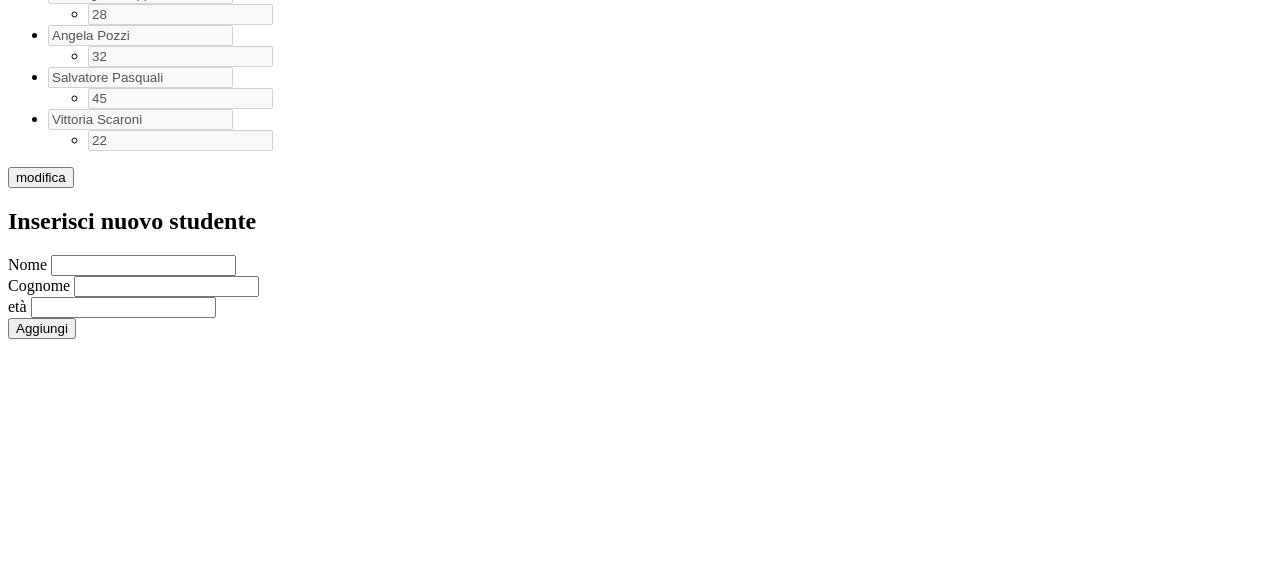
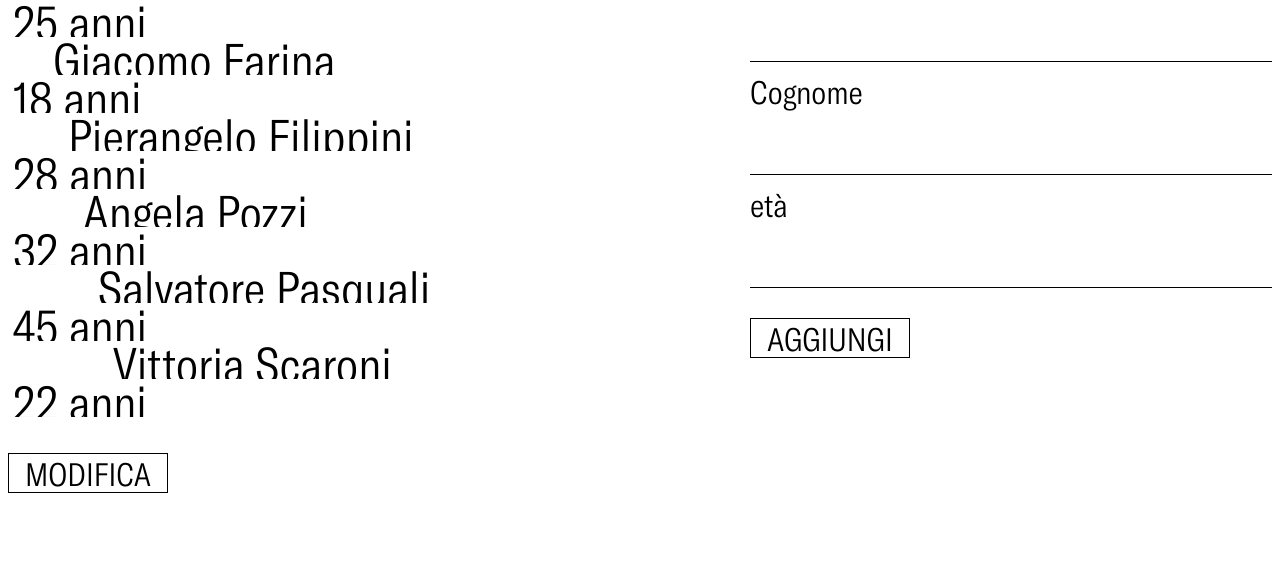
Before and after one commit to catanielena/js-oggetti-studenti, a plain HTML site: page index.html in a window 1280 px wide. Shown: the part 223-800 px from the top of the page. Drawn offline with Linux system fonts and the light colour scheme.

Commit message:
Add: style

```diff
--- a/css/style.css
+++ b/css/style.css
@@ -1,11 +1,132 @@
+/* reset  */
+* {
+    box-sizing: border-box;
+    margin: 0;
+    padding: 0;
+}
+/* typo */
+@font-face {
+    font-family: GT-America-Condensed-Regular;
+    src: url(../font/GT-America-Condensed-Light.otf);
+}
+
+h1 {
+    font-weight: 100;
+    font-size: 5rem;
+    font-family: GT-America-Condensed-Regular;
+
+}
+h2 {
+    font-weight: 300;
+}
+/* common */
+body {
+    padding: .5rem;
+    font-family: GT-America-Condensed-Regular;
+}
+
+.wrapper {
+    display: grid;
+    row-gap: 10px;
+    grid-template-columns: 2fr 1fr;
+}
+ul {
+    list-style: none;
+}
+
+input {
+    background-color: transparent;
+    border: none;
+    font-size: 3rem;
+    font-family: GT-America-Condensed-Regular;
+    height: 3rem;
+    font-weight: 300;
+    border-bottom: 1px solid;
+    margin: .5px 0;
+
+}
+
+:disabled {
+    color: #000;
+}
+
+input:disabled {
+    height: 2rem;
+    border: none;
+    margin: 0;
+
+}
+/* button */
+button {
+    background-color: transparent;
+    border: 1px solid;
+    font-family: GT-America-Condensed-Regular;
+    text-transform: uppercase;
+    margin: 20px 0;
+
+}
+
+.btn {
+    font-size: 2rem;
+    padding: 0 1rem;
+    cursor: pointer;
+}
+/* class */
+#class {
+    grid-column: 1/2;
+}
+#class .name-lastname ul > * {
+    text-indent: 5px;
+}
+/* class-btn */
+#class-btn {
+    grid-column: 1/2;
+}
+/* form */
+#form {
+    grid-column: 2/3;
+    grid-row-start: 2;
+    width: 100%;
+    font-size: 2rem;
+    font-family: GT-America-Condensed-Regular;
+}
+
+.form__item {
+    display: grid;
+    grid-template-columns: 1fr;
+    margin: 10px 0;
+    row-gap: 5px;
+}
+#form input {
+    border-bottom: 1px solid;
+
+    height: initial;
+}
+label {
+    display: inline-block;
+}
+
+#message {
+    color: red;
+}
+/* add */
 .btn--assign {
     display: none;
 }
 
 .open {
-    display: inline-block;
+    display: block;
 }
 
 .hide {
     display: none;
 }
+
+@media screen and (max-width: 1000px) {
+    .wrapper {
+        display: block;
+    }
+    input, button, label, #form {
+        font-size: 1.5rem;
+    }
+}
--- a/index.html
+++ b/index.html
@@ -14,7 +14,7 @@
             <ul  class="wrapper__item" id="class">
             </ul>
             <!-- class -->
-            <!-- class-bt -->
+            <!-- class-btn -->
             <div class="wrapper__item" id="class-btn">
                 <button class="btn" id="modify">modifica</button>
                 <button class="btn btn--assign" id="assign">Carica modifiche</button>
@@ -37,7 +37,7 @@
                 </div>
                 <div class="form__btn">
                     <button class="btn" id="add">Aggiungi</button>
-                    <span id="message"></span>
+                    <div id="message"></div>
                 </div>
             </div>
             <!-- form -->
--- a/js/main.js
+++ b/js/main.js
@@ -90,9 +90,10 @@ for(var i = 0; i < classStudents.length; i++) {
     // document.getElementById("class").innerHTML += `<li class="name-lastname">${classStudents[i].nome} ${classStudents[i].cognome}</li>`;
 
     document.getElementsByClassName("name-lastname")[i].innerHTML += `<ul><li class="age"><input class="age__input" type"number"></li></ul>`;
-    document.getElementsByClassName("age__input")[i].setAttribute('value', classStudents[i].età);
+    document.getElementsByClassName("age__input")[i].setAttribute('value', classStudents[i].età + " anni");
     document.getElementsByClassName("age__input")[i].disabled = true;
     // document.getElementsByClassName("name-lastname")[i].innerHTML += `<ul><li class="age">${classStudents[i].età}</li></ul>`;
+    document.getElementsByClassName("name-lastname")[i].style.textIndent = `${(i + 1) * 15}px`;
 
 }
 // *
@@ -125,7 +126,7 @@ btnAggiungi.addEventListener("click",
             document.getElementsByClassName("name-lastname__input")[classStudents.length - 1].disabled = true;
             // document.getElementsByClassName("name-lastname")[i].innerHTML += `<ul><li class="age">${(classStudents[classStudents.length - 1]).età}</li></ul>`;
             document.getElementsByClassName("name-lastname")[i].innerHTML += `<ul><li class="age"><input class="age__input" type"number"></li></ul>`;
-            document.getElementsByClassName("age__input")[i].setAttribute('value', (classStudents[classStudents.length - 1]).età);
+            document.getElementsByClassName("age__input")[i].setAttribute('value', (classStudents[classStudents.length - 1]).età + " anni");
             document.getElementsByClassName("age__input")[classStudents.length - 1].disabled = true;
             // reset input
             document.getElementById("name").value = "";
```
Also changed, not shown: font/GT-America-Condensed-Light.otf (added), font/terminal-grotesque.ttf (added).
